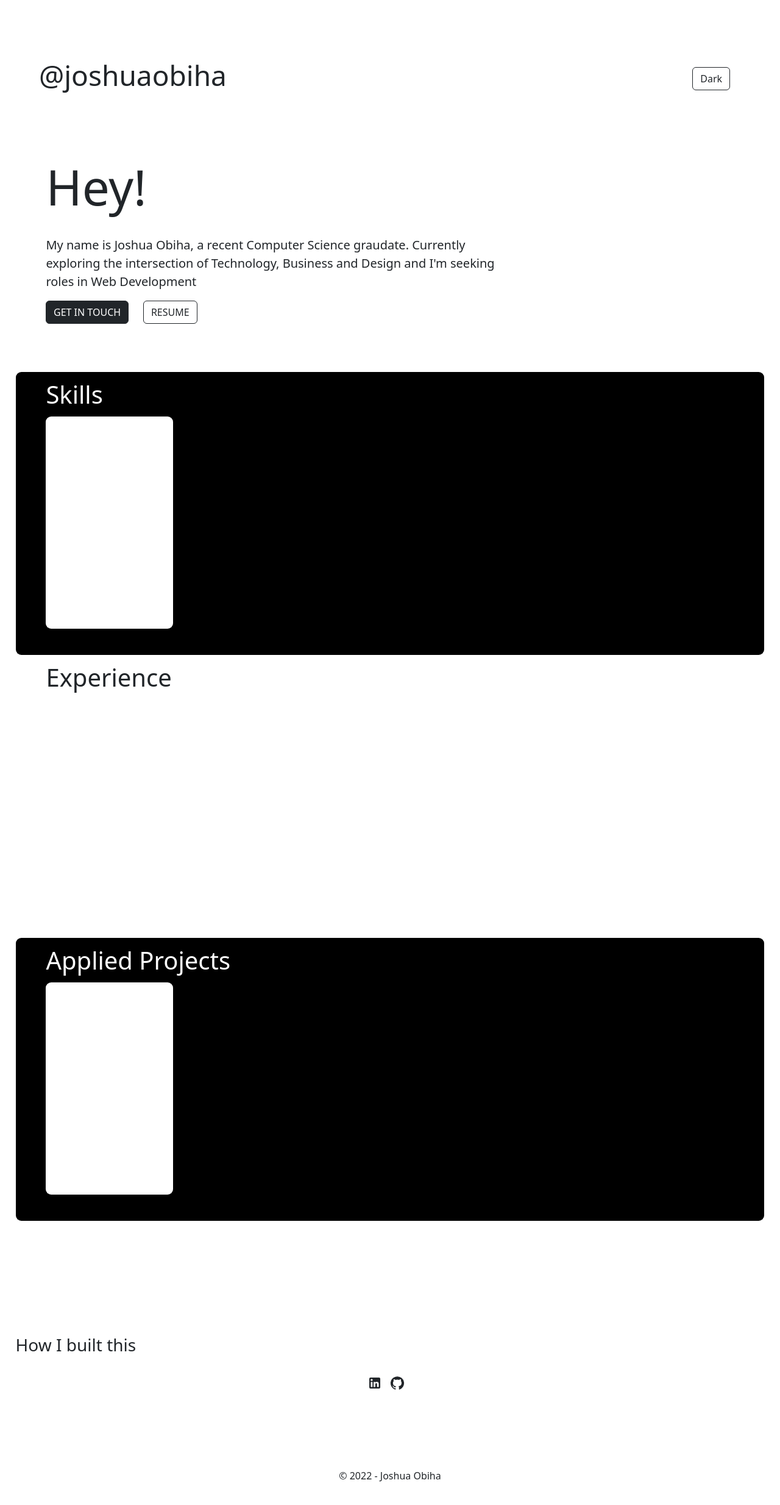
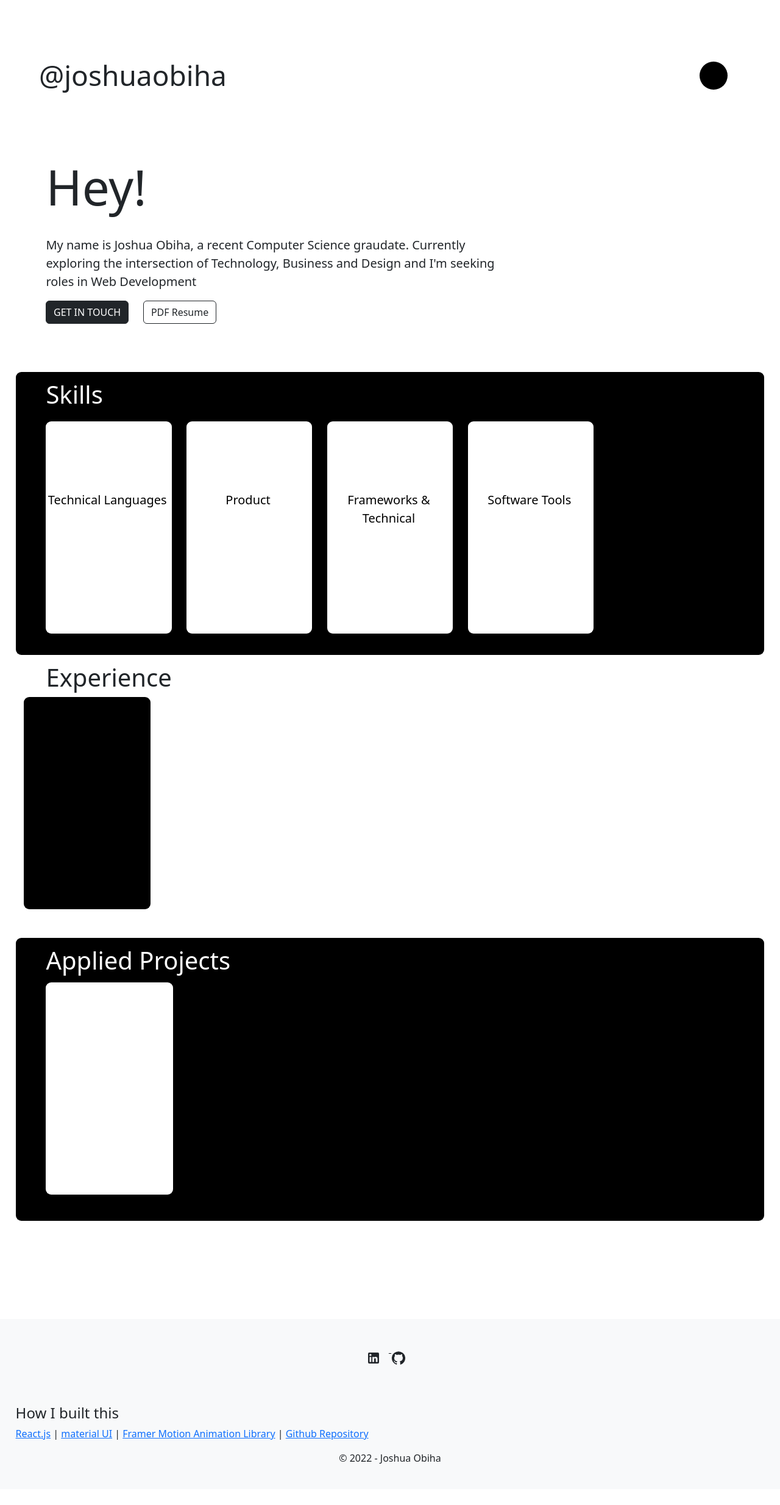
Before and after one commit to obiha/portfolio, a React (Create React App) app: page / in a window 1280 px wide. Shown: the top 2468 px of the page at 61% size. After the commit the page ends 2442 px from the top, so only its background shows below. Built offline with nearby package versions, Linux system fonts and the light colour scheme.

Commit message:
some added features... work in progress

```diff
--- a/src/components/Desktop.jsx
+++ b/src/components/Desktop.jsx
@@ -1,4 +1,6 @@
 import React, { useState, useEffect } from 'react'
+
+import { motion } from "framer-motion";
 import Navigation from './Navigation';
 import Header from './Header';
 import LinkedInIcon from '@mui/icons-material/LinkedIn';
@@ -6,7 +8,21 @@ import GitHubIcon from '@mui/icons-material/GitHub';
 
 
 
+
+
+
+
+
 const Desktop = () => {
+
+
+        const [isOn, setIsOn] = useState(false);
+
+        const toggleSwitch = () => setIsOn(!isOn);
+
+        const spring = {
+                type: "spring", stiffness: "70", damping: "30"
+        };
 
 
         return (
@@ -14,35 +30,96 @@ const Desktop = () => {
 
                         <div style={{ borderStyle: "solid", borderWidth: "thin", borderColor: "#FFFFFF", position: "relative", width: '98%', marginLeft: "1%", marginTop: "1%", borderRadius: '9px', }}>
                                 <div style={{ marginLeft: "4%", marginRight: "2%", marginTop: "5%", marginBottom: "5%", fontSize: "46px" }}>@joshuaobiha
-                                        <div style={{ width: "1em", height: "1em", float: "right", marginRight: "5%", borderRadius: '9px', textAlign: "center" }}>
-                                                <button type="button" class="btn btn-outline-dark">Dark</button> </div></div>
 
-                                <div style={{ backgroundColor: "#FFFFFF", height: '22em', borderRadius: '9px', marginTop: "7%", marginLeft: "1%", marginRight: "1%", marginBottom: "1%",}}>
-                                       <h1 class="display-1" style={{ marginLeft: "4%", paddingTop: "1%" }}>Hey!</h1>
 
-                                        <p style={{ marginLeft: "4%", paddingTop: "2%", width:"60%", fontSize:"20px" }} class="text-left">
+                                        <motion.div style={{ width: "1em", height: "1em", float: "right", marginRight: "4%", marginTop: "1%", borderRadius: '50%', textAlign: "center", background: "#000000" }}
+                                                whileHover={{ scale: 1.1, rotate: 0, }}
+                                                whileTap={{ scale: 0.9, background: "#FFFFFF" }}>
+                                        </motion.div>
+
+                                </div>
+
+                                <div style={{ backgroundColor: "#FFFFFF", height: '22em', borderRadius: '9px', marginTop: "7%", marginLeft: "1%", marginRight: "1%", marginBottom: "1%", }}>
+                                        <h1 class="display-1" style={{ marginLeft: "4%", paddingTop: "1%" }}>Hey!</h1>
+
+                                        <p style={{ marginLeft: "4%", paddingTop: "2%", width: "60%", fontSize: "20px" }} class="text-left">
 
                                                 My name is Joshua Obiha, a recent Computer Science graudate. Currently exploring the intersection of Technology, Business and Design  and I'm seeking roles in Web Development</p>
 
-                                                <div style={{marginBottom: "10em", marginLeft:"3%"}}>
-                                        <button style={{ marginRight: '1%', marginLeft: '1%' }} type="button" class="btn btn-dark">GET IN TOUCH</button>
-                                        <button style={{ marginLeft: '1%', marginRight: '1%' }} type="button" class="btn btn-outline-dark">RESUME</button>
-                                        {/* <a type="button" href="../resumedir/Resume.pdf" class="btn btn-outline-dark">PDF Resume</a>  */}
-                                </div>
+                                        <div style={{ marginBottom: "10em", marginLeft: "3%" }}>
+                                                <button type="button" class="btn btn-dark btn-secondary" data-toggle="tooltip" data-placement="top" title="Send Email" style={{ marginRight: '1%', marginLeft: '1%' }} onClick={() => window.location = 'mailto:joshua.obiha@hotmail.com'}>GET IN TOUCH</button>
+                                                {/* <button style={{ marginLeft: '1%', marginRight: '1%' }} type="button" class="btn btn-outline-dark">RESUME</button> */}
+                                                <a style={{ marginLeft: '1%', marginRight: '1%' }} type="button" href="https://drive.google.com/file/d/10FgDt6_V4YfoZ69Ofp-CVWWJE8bEighh/view" class="btn btn-outline-dark">PDF Resume</a>
+                                        </div>
                                 </div>
 
                                 <div style={{ backgroundColor: "#000000", height: '29em', borderBottomLeftRadius: "9px", borderRadius: "9px", marginLeft: "1%", marginRight: "1%", color: "#FFFFFF" }}>
+                                        <h1 style={{ marginLeft: "4%", paddingTop: "1%", paddingBottom: "1%" }}>Skills</h1>
+
+                                        <div style={{ height: "100%", marginLeft: "1%", marginTop: "0%", color: "#000000" }}>
+                                                <motion.div
+                                                        style={{ float: "left", width: "17%", backgroundColor: "#FFFFFF", marginLeft: "3%", marginRight: "1%", marginTop: "0%", marginBottom: "2%", height: "75%", borderRadius: '9px', textAlign: "center" }}
+                                                        whileHover={{ scale: 1.1, rotate: 0 }}>
+                                                        <p style={{ marginLeft: "-1%", marginTop: "55%", width: "100%", fontSize: "20px" }} class="text-left">Technical Languages</p>
+
+
+                                                </motion.div>
+
+                                                <motion.div
+                                                        style={{ float: "left", width: "17%", backgroundColor: "#FFFFFF", marginLeft: "1%", marginRight: "1%", marginTop: "0%", marginBottom: "2%", height: "75%", borderRadius: '9px', textAlign: "center" }}
+                                                        whileHover={{ scale: 1.1, rotate: 0 }}
+
+                                                >
+                                                        <p style={{ marginLeft: "-1%", marginTop: "55%", width: "100%", fontSize: "20px" }} class="text-left">Product</p>
+                                                </motion.div>
+                                                <motion.div
+                                                        style={{ float: "left", width: "17%", backgroundColor: "#FFFFFF", marginLeft: "1%", marginRight: "1%", marginTop: "0%", marginBottom: "2%", height: "75%", borderRadius: '9px', textAlign: "center" }}
+                                                        whileHover={{ scale: 1.1, rotate: 0 }}
+
+                                                >
+                                                        <p style={{ marginLeft: "-1%", marginTop: "55%", width: "100%", fontSize: "20px" }} class="text-left">Frameworks & Technical</p>
+                                                </motion.div>
+                                                <motion.div
+                                                        style={{ float: "left", width: "17%", backgroundColor: "#FFFFFF", marginLeft: "1%", marginRight: "1%", marginTop: "0%", marginBottom: "2%", height: "75%", borderRadius: '9px', textAlign: "center" }}
+                                                        whileHover={{ scale: 1.1, rotate: 0 }}
+
+                                                >
+                                                        <p style={{ marginLeft: "-1%", marginTop: "55%", width: "100%", fontSize: "20px" }} class="text-left">Software Tools</p>
+                                                </motion.div>
+
+                                        </div>
+
+                                </div>
+
+                                {/* ,  borderStyle: "solid", borderWidth:"thin", borderColor:'#000000' */}
+                                {/*
+                                <div style={{ backgroundColor: "#FFFFFF", height: '29em', marginLeft: "1%", marginRight: "1%",marginTop:"2%" ,color: "#000000" }}>
                                         <h1 style={{ marginLeft: "4%", paddingTop: "1%" }}>Skills</h1>
 
-                                        <div style={{ width: "17%", backgroundColor: "#FFFFFF", marginLeft: "4%", marginRight: "2%", marginTop: "1%", marginBottom: "2%", height: "75%", borderRadius: '9px', }}>
+                                        <div style={{height:"100%", marginLeft:"1%", marginTop:"0%",textAlign: "center", color:"#000000"}}>
+
+                                        <div style={{float:"left", width: "40%", backgroundColor: "#000000", marginLeft: "8%", marginRight: "1%", marginTop: "0%", marginBottom: "2%", height: "75%", borderRadius: '9px', }}>
                                                 hello
 
                                         </div>
-                                </div>
+                                        <div style={{float:"left", width: "40%", backgroundColor: "#000000", marginLeft: "1%", marginRight: "1%", marginTop: "0%", marginBottom: "2%", height: "75%", borderRadius: '9px', }}>
+                                                hello
+
+                                        </div>
+
+                                        </div>
+
+                                </div> */}
 
                                 <div style={{ backgroundColor: "#FFFFFF", height: '29em', borderRadius: "9px", borderBottomRightRadius: "9px", marginLeft: "1%", marginRight: "1%", }}>
                                         <h1 style={{ marginLeft: "4%", paddingTop: "1%" }}>Experience</h1>
 
+
+                                        <motion.div
+                                                style={{ float: "left", width: "17%", backgroundColor: "#000000", marginLeft: "1%", marginRight: "1%", marginTop: "0%", marginBottom: "2%", height: "75%", borderRadius: '9px' }}
+                                                whileHover={{ scale: 1.2, rotate: 0 }}
+                                        // whileTap={{ scale: 0.8, rotate: -90, borderRadius: "100%" }}
+                                        />
 
                                 </div>
 
@@ -55,7 +132,7 @@ const Desktop = () => {
                                         </div>
                                 </div>
 
-                                <div style={{ textAlign: "center", marginBottom: "10em",marginTop: "10em" }}>
+                                <div style={{ textAlign: "center", marginBottom: "10em", marginTop: "10em" }}>
 
 
                                 </div>
@@ -72,14 +149,17 @@ const Desktop = () => {
 
 
                         </div>
-                        <div style={{ backgroundColor: "#FFFFFF", marginBottom: "0" }}>
-                                <h3 style={{ marginLeft: "2%", paddingTop: "2%" }}>How I built this</h3>
-                                <div style={{ backgroundColor: "#FFFFFF", paddingBottom: "10%", textAlign: "center", marginBottom: "0" }}>
+                        <div style={{ backgroundColor: "#F8F9FA" }}>
 
-                                        <LinkedInIcon style={{ marginRight: '1%', marginTop: '2%' }} />
-                                        <GitHubIcon style={{ marginRight: '1%', marginTop: '2%' }} />
+                                <div style={{ backgroundColor: "#F8F9FA", paddingBottom: "5%", paddingTop: "2%", textAlign: "center", marginBottom: "0" }}>
+                                        <a href="https://www.linkedin.com/in/joshuaobiha/" class="link-dark"> <LinkedInIcon style={{ marginRight: '1%', marginTop: '2%' }} /></a>
+                                        <a href="https://github.com/obiha" class="link-dark"> <GitHubIcon style={{ marginRight: '1%', marginTop: '2%' }} /></a>
+
+
 
                                 </div>
+                                <h4 style={{ marginLeft: "2%", paddingTop: "0%" }}>How I built this</h4>
+                                <div style={{ marginLeft: "2%" }}><p><a href="#" target="_blank" class="link-primary">React.js</a> | <a href="#" target="_blank" class="link-primary">material UI</a> | <a href="https://www.framer.com/motion/" target="_blank" class="link-primary">Framer Motion Animation Library</a> | <a href="https://github.com/obiha/portfolio" target="_blank" class="link-primary">Github Repository</a></p></div>
                                 <div style={{ textAlign: "center" }}> <p style={{ paddingBottom: "3%" }}> &copy; 2022 - Joshua Obiha</p></div>
 
 
--- a/src/index.css
+++ b/src/index.css
@@ -11,7 +11,18 @@ body {
 
 
   background-color: #FFFFFF;
+
+
 }
+
+
+.container {
+  width: 15px;
+  height: 15px;
+  background: rgb(213, 42, 42);
+  border-radius: 30px;
+}
+
 
 code {
   font-family: source-code-pro, Menlo, Monaco, Consolas, 'Courier New',
```
Also changed, not shown: 1 other file (tests, documents, lock files or other folders).
